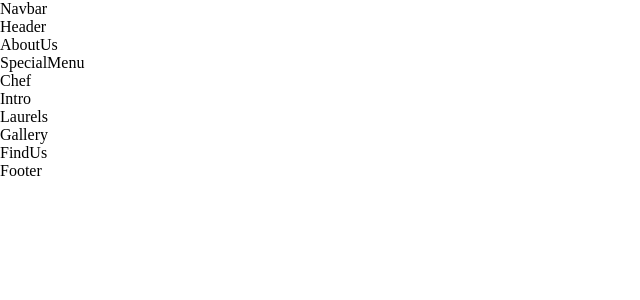
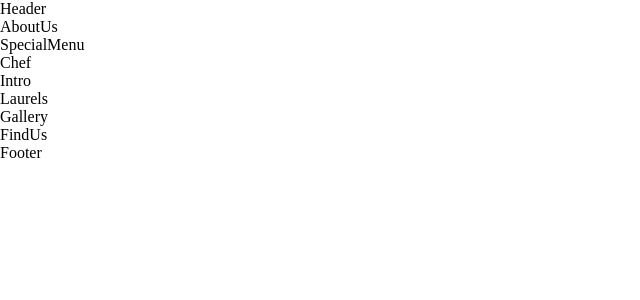
Before and after one commit to MohammadAli-Semnani/Restaurant-Website, a React (Create React App) app: page / in a window 1280 px wide. Shown: the top 300 px of the page, without its empty margins (0-640 px from the left). Built offline with nearby package versions, Linux system fonts and the light colour scheme; a web font is replaced by a local one.

Commit message:
impor something i  need

```diff
--- a/src/components/Navbar/Navbar.jsx
+++ b/src/components/Navbar/Navbar.jsx
@@ -1,11 +1,15 @@
 import React from 'react';
 
-import './Navbar.css';
+import { GiHamburgerMenu } from "react-icon/gi"
+import { MdOutlineRestaurantMenu } from "react-icon/md"
 
-const Navbar = () => (
-  <div>
-    Navbar
-  </div>
-);
+
+const Navbar = () => {
+  return (
+    <nav>
+
+    </nav>
+  );
+};
 
 export default Navbar;
```
